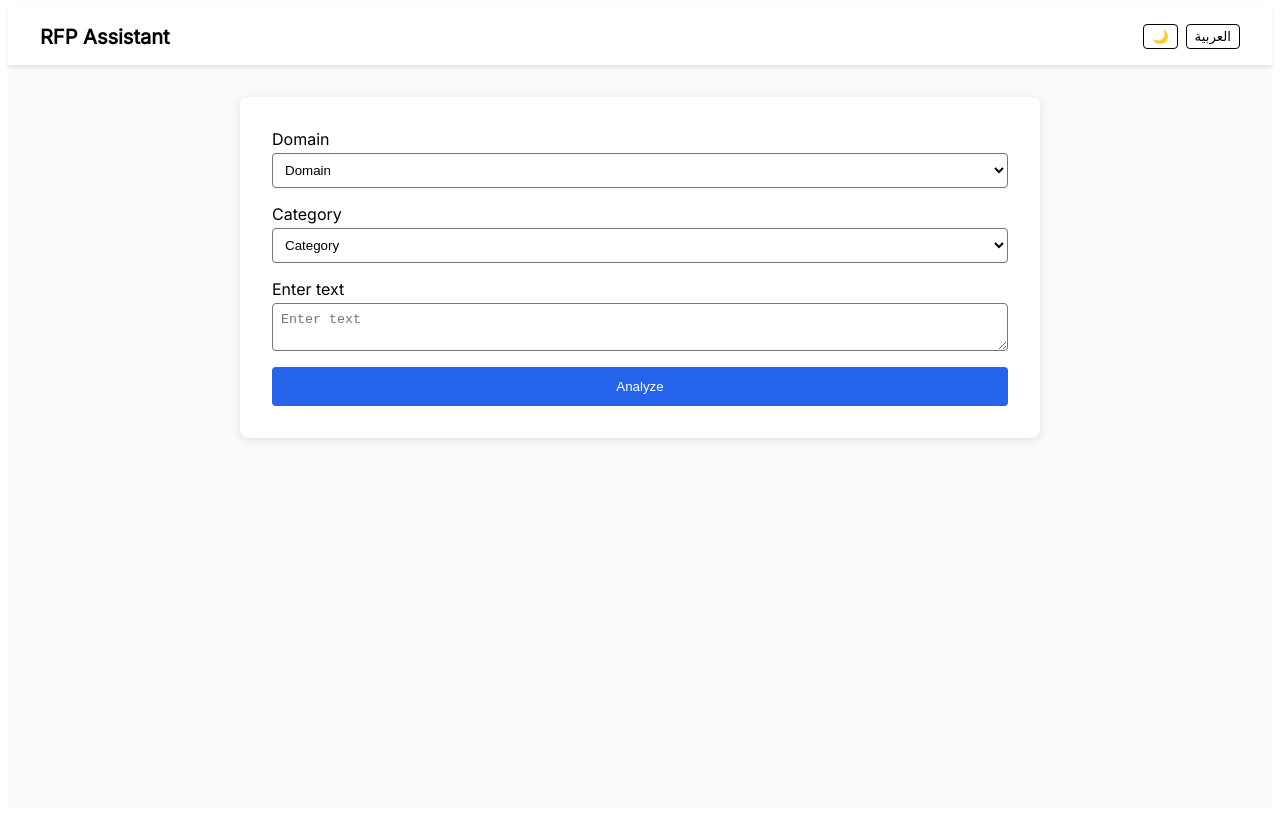
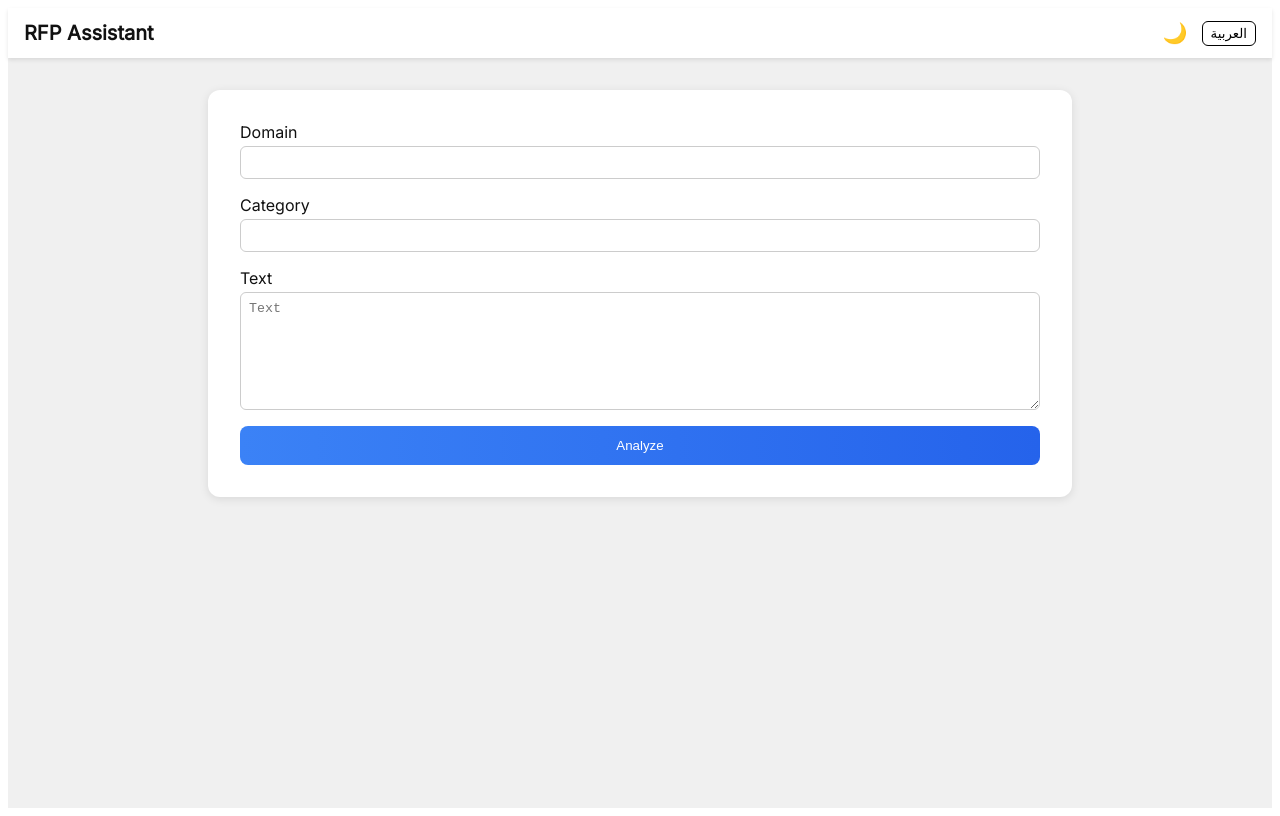
Before and after one commit to rfpai/rfp-platform, a Next.js app: page / in a window 1280 px wide. Built offline with nearby package versions, Linux system fonts and the light colour scheme.

Commit message:
Redesign home page layout with dual language

```diff
--- a/pages/index.js
+++ b/pages/index.js
@@ -1,6 +1,5 @@
-import React from 'react';
+import React, { useState, useEffect } from 'react';
 import Head from 'next/head';
-import { useState, useEffect } from 'react';
 
 export default function Home() {
   const [language, setLanguage] = useState('en');
@@ -30,42 +29,51 @@ export default function Home() {
     }
   }, [language]);
 
-  const translations = {
+  const t = {
     en: {
       title: 'RFP Assistant',
       domain: 'Domain',
       category: 'Category',
-      text: 'Enter text',
+      text: 'Text',
       analyze: 'Analyze',
-      copy: 'Copy Results',
-      download: 'Download PDF',
+      matched: 'Matched Results',
+      unmatched: 'Unmatched Results',
+      tip: 'Tip: consider clarifying benefits or target audience.',
+      summary: (m, t) => `${m} of ${t} sentences matched.`,
     },
     ar: {
       title: 'منصة إعداد العروض الفنية',
       domain: 'نطاق العمل',
-      category: 'اختر الفئة',
-      text: 'أدخل النص',
+      category: 'الفئة',
+      text: 'نص التحليل',
       analyze: 'تحليل',
-      copy: 'نسخ النتائج',
-      download: 'تحميل PDF',
+      matched: 'العبارات المطابقة',
+      unmatched: 'العبارات غير المطابقة',
+      tip: '💡 نصيحة: يفضل توضيح الفائدة أو الجمهور المستهدف.',
+      summary: (m, t) => `تمت مطابقة ${m} من ${t} جملة`,
     },
+  }[language];
+
+  const containerStyle = {
+    background: darkMode ? '#111' : '#f0f0f0',
+    color: darkMode ? '#eee' : '#111',
+    minHeight: '100vh',
+    fontFamily: language === 'ar' ? 'Tajawal, sans-serif' : 'Inter, sans-serif',
+    direction: language === 'ar' ? 'rtl' : 'ltr',
+    transition: 'background 0.3s, color 0.3s',
   };
 
-  const t = translations[language];
-
-  const TIP_TEXT =
-    '🧠 Tip: Consider mentioning your target audience or expected outcomes.';
-
-  const containerStyle = {
-    background: darkMode ? '#222' : '#f9f9f9',
-    color: darkMode ? '#fff' : '#000',
-    minHeight: '100vh',
-    fontFamily:
-      language === 'ar' ? "'Tajawal', sans-serif" : "'Inter', sans-serif",
-    direction: language === 'ar' ? 'rtl' : 'ltr',
+  const cardStyle = {
+    background: darkMode ? '#1f2937' : '#ffffff',
+    maxWidth: '800px',
+    width: '100%',
+    margin: '2rem auto',
+    padding: '2rem',
+    borderRadius: '12px',
+    boxShadow: '0 2px 10px rgba(0,0,0,0.1)',
   };
 
-  const cardBackground = darkMode ? '#333' : '#fff';
+  const analyzeBtnClass = 'analyze-btn';
 
   const handleSubmit = async (e) => {
     e.preventDefault();
@@ -105,65 +113,78 @@ export default function Home() {
     }
   };
 
+  const matchedSentences = sentences.filter((s) =>
+    (results?.patterns || []).some((p) => s.includes(p.pattern))
+  );
+  const unmatchedSentences = sentences.filter(
+    (s) => !(results?.patterns || []).some((p) => s.includes(p.pattern))
+  );
+
   return (
     <>
       <Head>
         <title>{t.title}</title>
       </Head>
       <style jsx>{`
-        @keyframes spin {
-          to { transform: rotate(360deg); }
+        @keyframes spin { to { transform: rotate(360deg); } }
+        .analyze-btn {
+          background: linear-gradient(to right, #3b82f6, #2563eb);
+          border: none;
+          border-radius: 8px;
+          color: #fff;
+          padding: 0.75rem;
+          cursor: pointer;
+          width: 100%;
+          transition: opacity 0.3s;
         }
+        .analyze-btn:hover { opacity: 0.9; }
       `}</style>
       <div style={containerStyle}>
         <nav
           style={{
-            background: darkMode ? '#333' : '#fff',
-            padding: '1rem 2rem',
+            background: darkMode ? '#1f2937' : '#ffffff',
             boxShadow: '0 2px 4px rgba(0,0,0,0.1)',
+            padding: '0.75rem 1rem',
             display: 'flex',
             alignItems: 'center',
           }}
         >
-          <h1 style={{ margin: 0, fontSize: '1.25rem', flex: 1 }}>{t.title}</h1>
+          <h1 style={{ flex: 1, margin: 0, fontSize: '1.25rem' }}>{t.title}</h1>
           <button
             onClick={() => setDarkMode(!darkMode)}
             style={{
-              padding: '0.25rem 0.5rem',
-              borderRadius: '4px',
-              border: '1px solid',
+              border: 'none',
               background: 'transparent',
               cursor: 'pointer',
+              fontSize: '1.25rem',
+              marginInlineStart: '0.5rem',
+            }}
+          >
+            <span
+              style={{
+                display: 'inline-block',
+                transition: 'transform 0.3s',
+                transform: darkMode ? 'rotate(180deg)' : 'rotate(0deg)',
               }}
             >
               {darkMode ? '🌞' : '🌙'}
+            </span>
           </button>
           <button
-            onClick={() =>
-              setLanguage(language === 'en' ? 'ar' : 'en')
-            }
+            onClick={() => setLanguage(language === 'en' ? 'ar' : 'en')}
             style={{
-              marginLeft: '0.5rem',
-              padding: '0.25rem 0.5rem',
-              borderRadius: '4px',
+              marginInlineStart: '0.5rem',
               border: '1px solid',
               background: 'transparent',
+              borderRadius: '6px',
+              padding: '0.25rem 0.5rem',
               cursor: 'pointer',
             }}
           >
             {language === 'en' ? 'العربية' : 'English'}
           </button>
         </nav>
-        <main style={{ maxWidth: '800px', margin: '2rem auto', padding: '0 1rem' }}>
-          <div
-            style={{
-              background: cardBackground,
-              padding: '2rem',
-              borderRadius: '8px',
-              boxShadow: '0 2px 8px rgba(0,0,0,0.1)',
-              margin: '0 auto',
-            }}
-          >
+        <main style={cardStyle}>
           <form
             onSubmit={handleSubmit}
             onKeyDown={handleKeyDown}
@@ -171,67 +192,34 @@ export default function Home() {
           >
             <label style={{ display: 'flex', flexDirection: 'column', gap: '0.25rem' }}>
               {t.domain}
-                <select
+              <input
                 value={domain}
                 onChange={(e) => setDomain(e.target.value)}
-                  style={{
-                    padding: '0.5rem',
-                    borderRadius: '4px',
-                    background: cardBackground,
-                    color: darkMode ? '#fff' : '#000',
-                  }}
-                >
-                  <option value="">{t.domain}</option>
-                  <option value="Marketing">Marketing</option>
-                  <option value="Public Relations">Public Relations</option>
-                </select>
+                style={{ padding: '0.5rem', borderRadius: '6px', border: '1px solid #ccc' }}
+              />
             </label>
             <label style={{ display: 'flex', flexDirection: 'column', gap: '0.25rem' }}>
               {t.category}
-                <select
+              <input
                 value={category}
                 onChange={(e) => setCategory(e.target.value)}
-                  style={{
-                    padding: '0.5rem',
-                    borderRadius: '4px',
-                    background: cardBackground,
-                    color: darkMode ? '#fff' : '#000',
-                  }}
-                >
-                  <option value="">{t.category}</option>
-                  <option value="نطاق العمل">نطاق العمل</option>
-                  <option value="الأهداف">الأهداف</option>
-                </select>
+                style={{ padding: '0.5rem', borderRadius: '6px', border: '1px solid #ccc' }}
+              />
             </label>
             <label style={{ display: 'flex', flexDirection: 'column', gap: '0.25rem' }}>
               {t.text}
               <textarea
-                  placeholder={t.text}
                 value={text}
                 onChange={(e) => setText(e.target.value)}
-                  style={{
-                    padding: '0.5rem',
-                    borderRadius: '4px',
-                    background: cardBackground,
-                    color: darkMode ? '#fff' : '#000',
-                  }}
+                placeholder={t.text}
+                style={{ padding: '0.5rem', borderRadius: '6px', border: '1px solid #ccc', minHeight: '100px' }}
               />
             </label>
-              <button
-                type="submit"
-                style={{
-                  padding: '0.75rem',
-                  background: '#2563eb',
-                  color: '#fff',
-                  borderRadius: '4px',
-                  border: 'none',
-                  cursor: 'pointer',
-                }}
-              >
+            <button type="submit" className={analyzeBtnClass} disabled={loading}>
               {t.analyze}
             </button>
           </form>
-          </div>
+
           {loading && (
             <div style={{ display: 'flex', justifyContent: 'center', marginTop: '1rem' }}>
               <div
@@ -246,90 +234,52 @@ export default function Home() {
               />
             </div>
           )}
+
           {results && (
-            <>
-              <p style={{ marginTop: '1rem' }}>
-                {`✅ ${matchedCount} matched out of ${sentences.length} sentences analyzed.`}
-              </p>
-              <div style={{ marginTop: '1rem', display: 'flex', gap: '0.5rem' }}>
-                <button
-                  onClick={() => navigator.clipboard.writeText(summary)}
-                  style={{ padding: '0.5rem', borderRadius: '4px', cursor: 'pointer' }}
-                >
-                  {t.copy}
-                </button>
-                <button
-                  onClick={() => alert('PDF download coming soon!')}
-                  style={{ padding: '0.5rem', borderRadius: '4px', cursor: 'pointer' }}
-                >
-                  {t.download}
-                </button>
-              </div>
-              <div style={{ marginTop: '1rem' }}>
-                <h3 style={{ color: '#16a34a', marginBottom: '0.5rem' }}>Matched Results</h3>
-                <div style={{ display: 'flex', flexDirection: 'column', gap: '1rem' }}>
-                  {sentences
-                    .filter((s) =>
-                      (results.patterns || []).some((p) => s.includes(p.pattern))
-                    )
-                    .map((sentence, idx) => {
-                      const matches = (results.patterns || []).filter((p) =>
-                        sentence.includes(p.pattern)
-                      );
-                      return (
+            <div style={{ marginTop: '1.5rem' }}>
+              <p>{t.summary(matchedCount, sentences.length)}</p>
+
+              {matchedSentences.map((sentence, idx) => (
                 <div
                   key={`m-${idx}`}
                   style={{
-                            border: '1px solid #4ade80',
-                            padding: '1rem',
+                    background: '#dcfce7',
+                    border: '1px solid #bbf7d0',
+                    padding: '0.75rem',
                     borderRadius: '8px',
-                            boxShadow: '0 2px 8px rgba(0,0,0,0.05)',
-                            background: cardBackground,
-                            display: 'flex',
-                            flexDirection: 'column',
-                            gap: '0.25rem',
+                    marginTop: '0.5rem',
                   }}
                 >
-                          <span style={{ fontWeight: 'bold' }}>{sentence}</span>
-                          {matches.map((m) => (
-                            <span key={m.id}>✅ {m.pattern}</span>
+                  ✅ {sentence}
+                </div>
               ))}
-                        </div>
-                      );
-                    })}
-                </div>
-              </div>
-              <div style={{ marginTop: '2rem' }}>
-                <h3 style={{ color: '#dc2626', marginBottom: '0.5rem' }}>
-                  Unmatched Results with tips
-                </h3>
-                <div style={{ display: 'flex', flexDirection: 'column', gap: '1rem' }}>
-                  {sentences
-                    .filter(
-                      (s) =>
-                        !(results.patterns || []).some((p) => s.includes(p.pattern))
-                    )
-                    .map((sentence, idx) => (
+
+              {unmatchedSentences.map((sentence, idx) => (
                 <div
                   key={`u-${idx}`}
                   style={{
-                          border: '1px solid #f87171',
-                          padding: '1rem',
+                    background: '#fee2e2',
+                    border: '1px solid #fecaca',
+                    padding: '0.75rem',
                     borderRadius: '8px',
-                          boxShadow: '0 2px 8px rgba(0,0,0,0.05)',
-                          background: cardBackground,
-                          display: 'flex',
-                          flexDirection: 'column',
-                          gap: '0.25rem',
+                    marginTop: '0.5rem',
                   }}
                 >
-                        <span style={{ fontWeight: 'bold' }}>{sentence}</span>
-                        <span style={{ fontSize: '0.875rem' }}>{TIP_TEXT}</span>
+                  ❌ {sentence}
+                  <div
+                    style={{
+                      background: '#fef9c3',
+                      padding: '0.5rem',
+                      borderRadius: '6px',
+                      marginTop: '0.5rem',
+                      fontSize: '0.875rem',
+                    }}
+                  >
+                    {t.tip}
+                  </div>
                 </div>
               ))}
             </div>
-              </div>
-            </>
           )}
         </main>
       </div>
```
Lines whose indentation alone changed are shown as unchanged.
